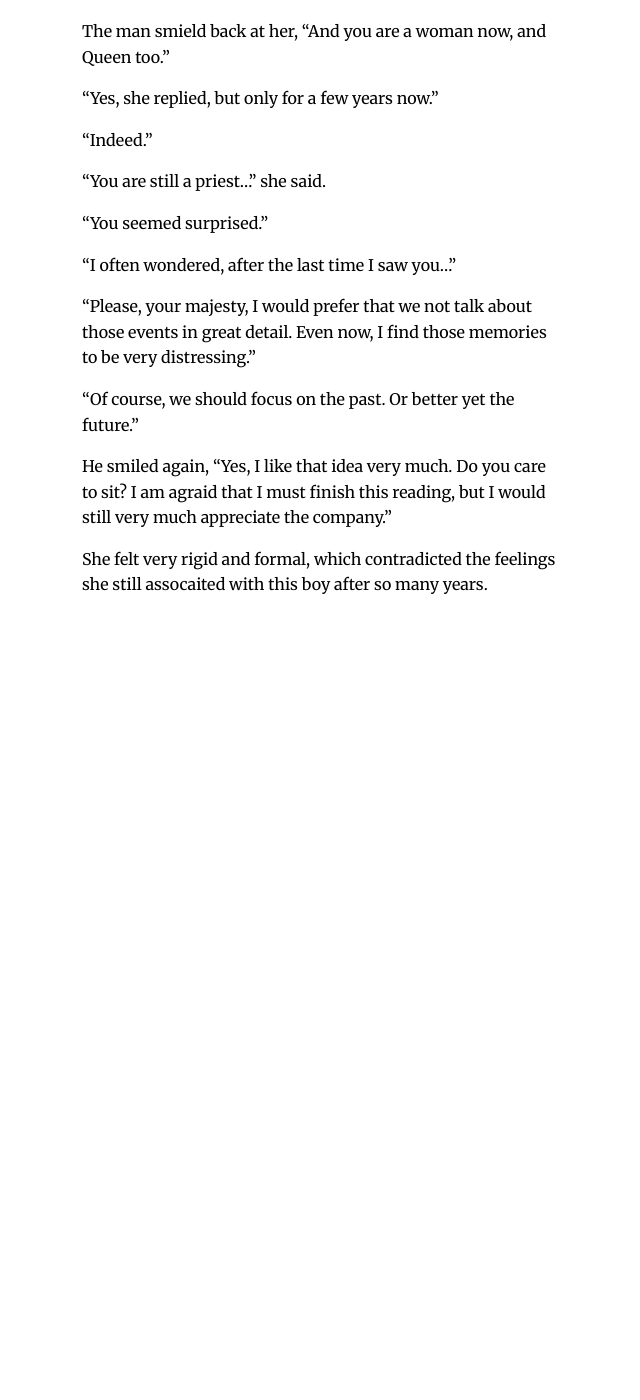
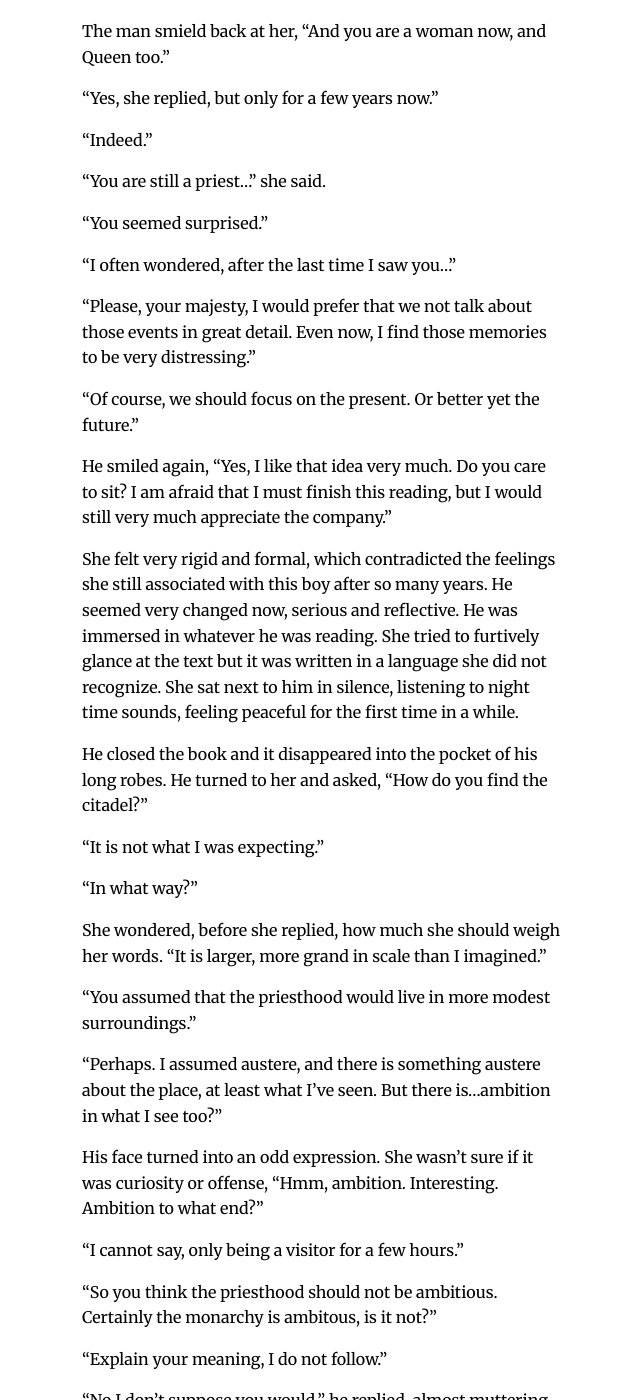
Before and after one commit to brodieaustin/avalon-novel, a Jekyll site: the page built from index.markdown, in a window 1280 px wide and 1400 px high, scrolled down 90511 px. Shown: the whole window, without its empty margins (318-958 px from the left). Built offline with Jekyll 4.4.1, drawn with Linux system fonts in a browser that asks for light colours; our own code applies the rules of GitHub Pages for plain Markdown files; before the commit the page ends 91141 px from its top, so only the background shows below that; some of the changed text lies outside the part shown.

Commit message:
progress for 11/18/2021. 27881 words.

```diff
--- a/index.markdown
+++ b/index.markdown
@@ -1748,8 +1748,58 @@ The man smield back at her, "And you are a woman now, and Queen too."
 
 "Please, your majesty, I would prefer that we not talk about those events in great detail. Even now, I find those memories to be very distressing."
 
-"Of course, we should focus on the past. Or better yet the future."
-
-He smiled again, "Yes, I like that idea very much. Do you care to sit? I am agraid that I must finish this reading, but I would still very much appreciate the company."
-
-She felt very rigid and formal, which contradicted the feelings she still assocaited with this boy after so many years.
+"Of course, we should focus on the present. Or better yet the future."
+
+He smiled again, "Yes, I like that idea very much. Do you care to sit? I am afraid that I must finish this reading, but I would still very much appreciate the company."
+
+She felt very rigid and formal, which contradicted the feelings she still associated with this boy after so many years. He seemed very changed now, serious and reflective. He was immersed in whatever he was reading. She tried to furtively glance at the text but it was written in a language she did not recognize. She sat next to him in silence, listening to night time sounds, feeling peaceful for the first time in a while.
+
+He closed the book and it disappeared into the pocket of his long robes. He turned to her and asked, "How do you find the citadel?"
+
+"It is not what I was expecting."
+
+"In what way?"
+
+She wondered, before she replied, how much she should weigh her words. "It is larger, more grand in scale than I imagined."
+
+"You assumed that the priesthood would live in more modest surroundings."
+
+"Perhaps. I assumed austere, and there is something austere about the place, at least what I've seen. But there is...ambition in what I see too?"
+
+His face turned into an odd expression. She wasn't sure if it was curiosity or offense, "Hmm, ambition. Interesting. Ambition to what end?"
+
+"I cannot say, only being a visitor for a few hours."
+
+"So you think the priesthood should not be ambitious. Certainly the monarchy is ambitous, is it not?"
+
+"Explain your meaning, I do not follow."
+
+"No I don't suppose you would." he replied, almost muttering, but she could make out the words. "Only in the last few years, the kingdom has expanded, seized new territory, has it not?"
+
+"We've come to understandings with some of the outlying houses yes. In fact this is something I'm rather proud of. My father could never convince the lords of these houses to join the kingdom."
+
+"Or didn't want to..." he replied.
+
+"Perhaps. But I feel you are trying to imply or suggest something, but aren't speaking plainly."
+
+"Me? No, your highness, I am merely engaging in conversation with an old friend, who happens to be the most powerful individual in the kingdom."
+
+"The former High Priest may have begged to differ."
+
+"Perhaps. And perhaps the new one will as well."
+
+This last comment stoked her curiousity and interest. She leaned in to him. "Do you know who will be chosen as the next High Priest? This is news I should very much like to know."
+
+"Yes, many would. And only a few know."
+
+She looked at him shrewdly, "So maybe you do you. But aren't at libery to say."
+
+"We are..."
+
+She stepped in, "Bound by strict codes. Yes, I have heard of nothing but your codes since we arrived."
+
+"The codes are important. There wouldn't be a priesthood without the codes. They make us who we are."
+
+"And what are you, exactly?"
+
+"Protectors," was his simple reply.
```
